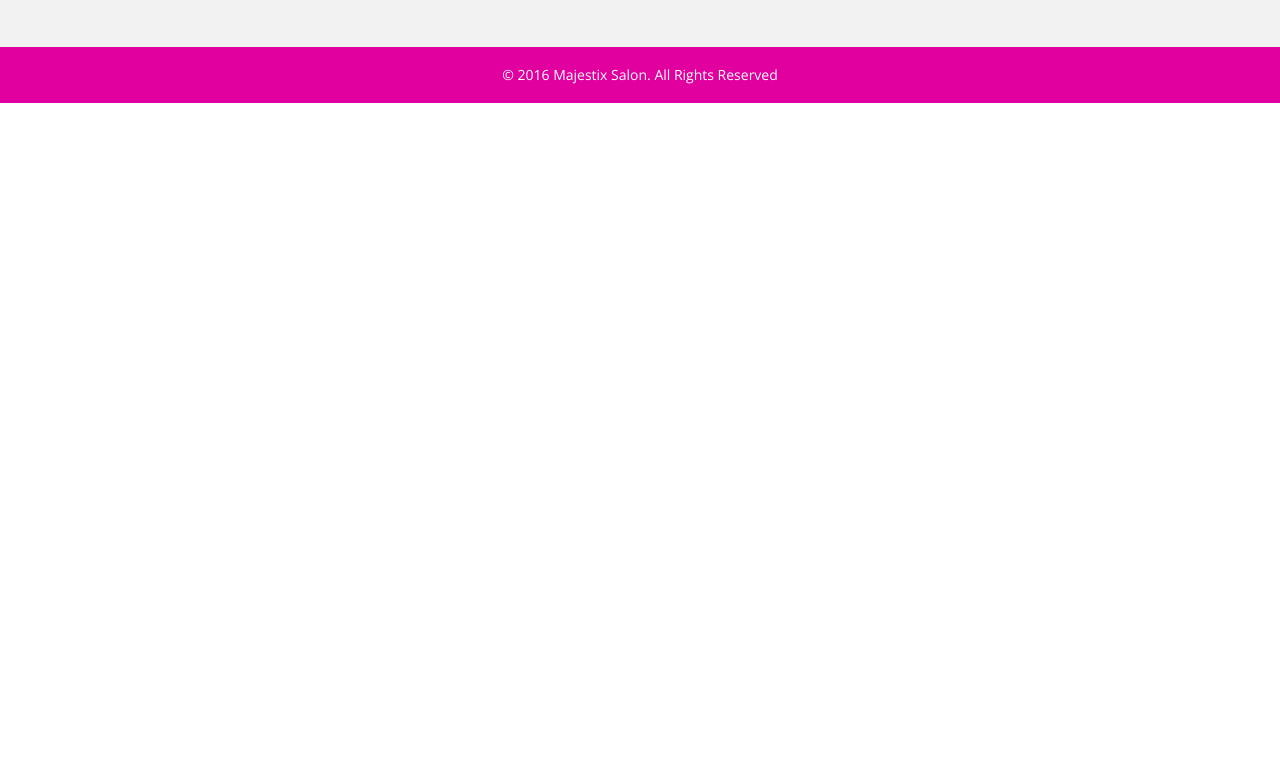
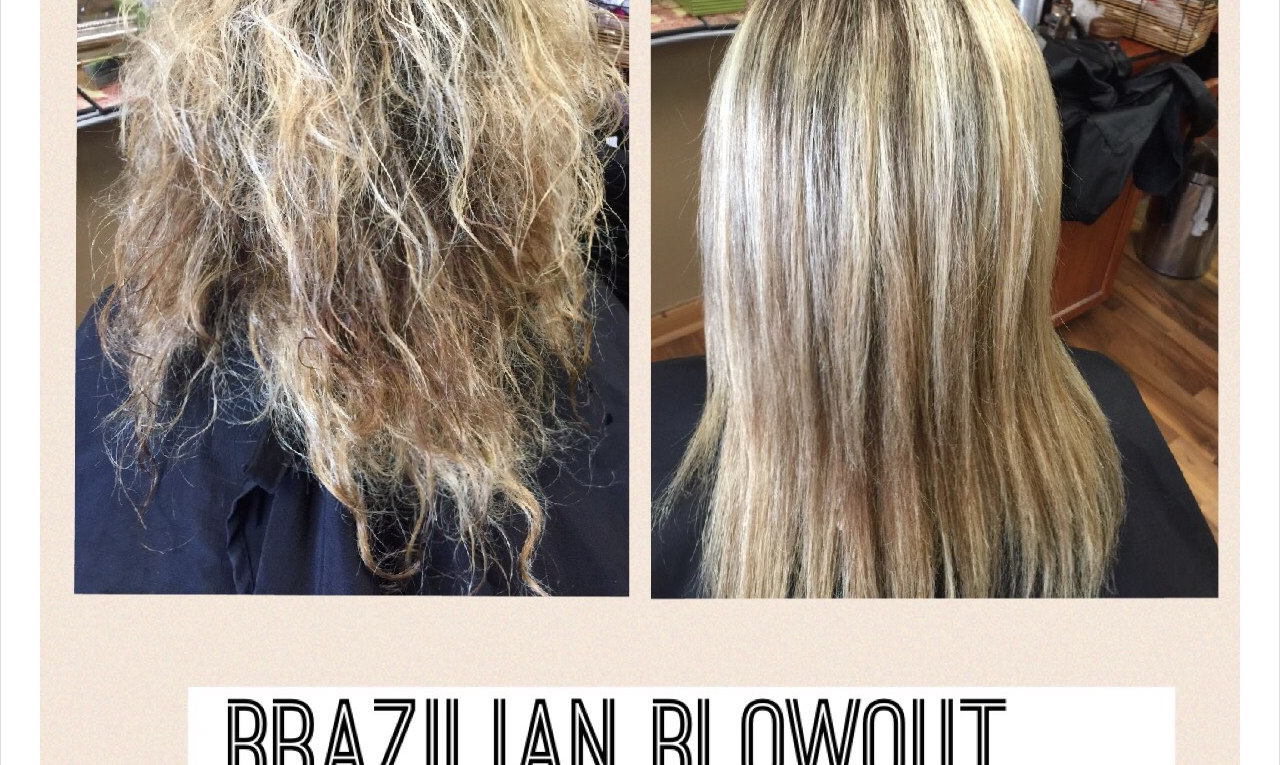
Before and after one commit to majestixsalon/majestixsalon.github.io, a plain HTML site: page portfolio.html in a window 1280 px wide. Shown: the part 5880-6645 px from the top of the page. Before the commit the page ends 5983 px from the top, so only its background shows below. Drawn offline with nearby package versions, Linux system fonts and the light colour scheme.

Commit message:
added new image to portfolio

```diff
--- a/portfolio.html
+++ b/portfolio.html
@@ -179,6 +179,11 @@
 					<img src="images/portfolio20.jpg">
 				</div>
 			</div>
+			<div class="col-xs-12 col-s-12 col-md-12 port">
+				<div class="thumbnail">
+					<img src="images/portfolio21.png">
+				</div>
+			</div>
 		</div>
 		<!-- //images -->
 		<!-- footer -->
```
Also changed, not shown: images/portfolio21.png (added).
